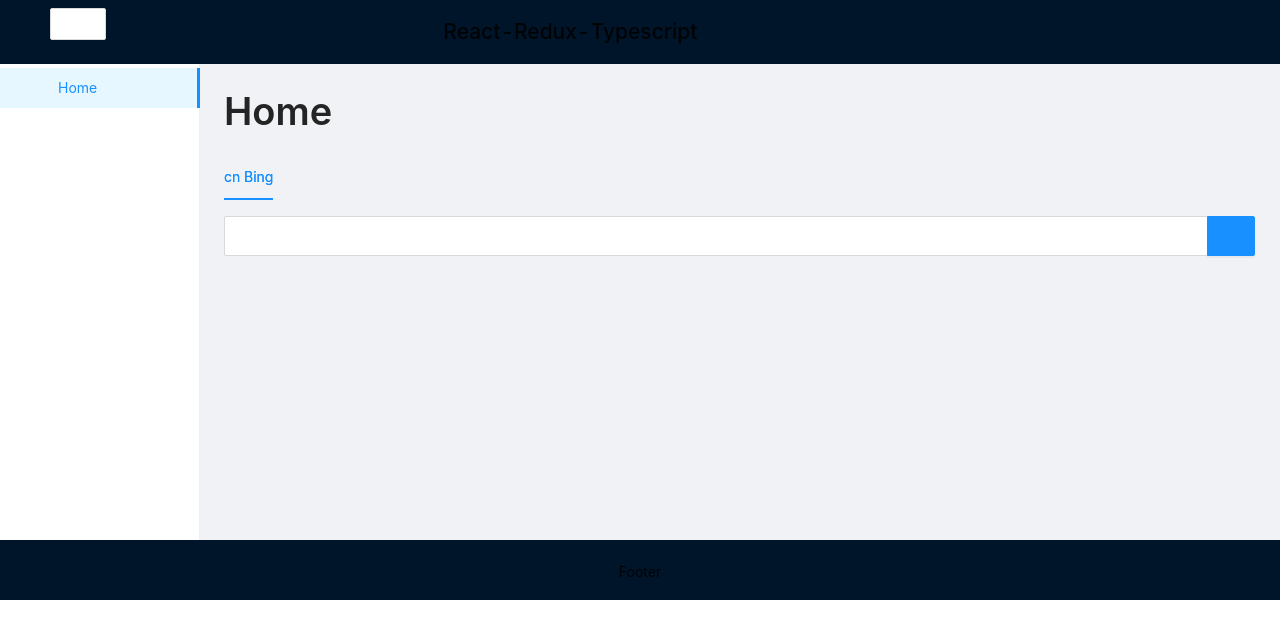
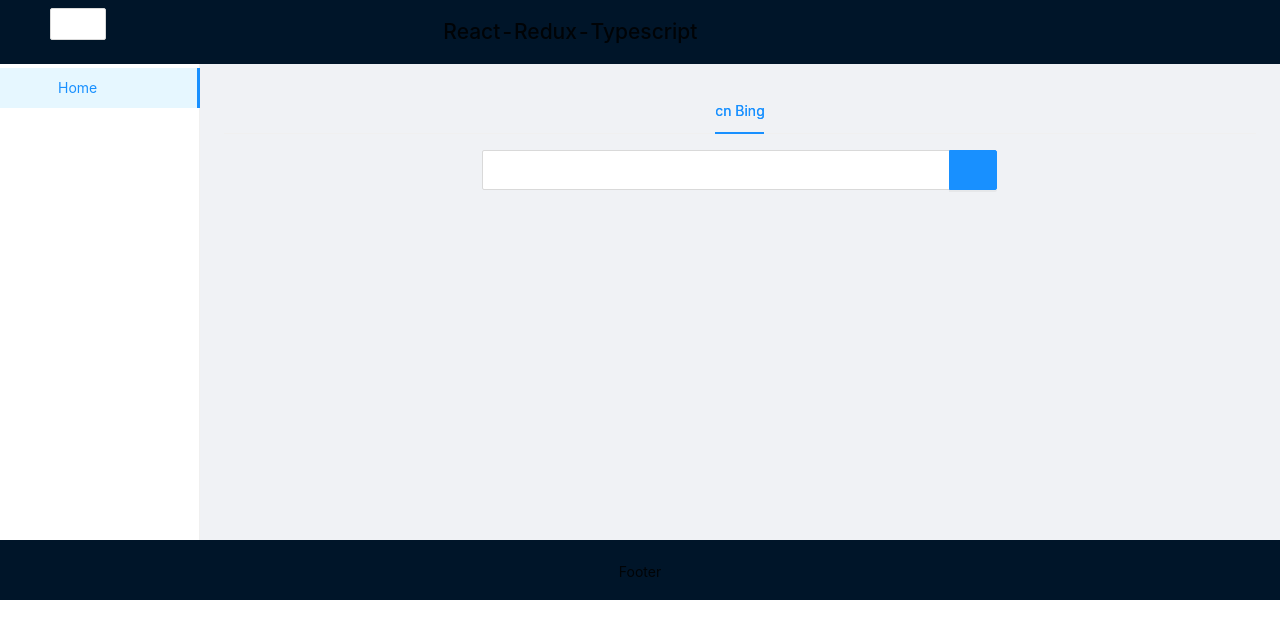
Before and after one commit to impossible98/home-nav-frontend, a React (Vite) app: page / in a window 1280 px wide. Shown: the top 638 px of the page. Built offline with nearby package versions, Linux system fonts and the light colour scheme; some icons are missing.

Commit message:
style: style code

```diff
--- a/src/components/home/Content.tsx
+++ b/src/components/home/Content.tsx
@@ -1,30 +1,44 @@
 // import third-party modules
 import React from "react";
-import { Input, Tabs } from 'antd';
+import { Col, Input, Row, Tabs } from 'antd';
 import { Search } from '@icon-park/react';
 // import local modules
 import { BASE_SEARCH_URL } from "../../utils/constants";
+import "./index.css";
 
 function Content() {
-  function onSearch(value: string) {
+  const onSearch = (value: string) => {
     if (value) {
-      window.open(`${BASE_SEARCH_URL}/search?q=${value}`)
+      window.open(`${BASE_SEARCH_URL}${value}`)
     }
   }
 
   return (
-    <Tabs>
+    <Row
+      align="middle"
+      justify="center" >
+      <Col
+        span={24} >
+        <Tabs
+          centered>
           <Tabs.TabPane
-        tab="cn Bing"
-        key="1">
+            key="1"
+            tab="cn Bing">
+            <Row
+              justify="center">
+              <Col
+                span={12}>
                 <Input.Search
                   allowClear
                   enterButton={<Search />}
                   size="large"
-          onSearch={onSearch}
-        />
+                  onSearch={onSearch} />
+              </Col>
+            </Row>
           </Tabs.TabPane>
         </Tabs>
+      </Col>
+    </Row >
   );
 }
 
--- a/src/pages/Home.tsx
+++ b/src/pages/Home.tsx
@@ -1,13 +1,11 @@
 // import third-party modules
 import React from "react";
-import { Typography } from 'antd';
 // import local modules
 import Content from "../components/home/Content";
 
 function Home() {
   return (
     <div>
-      <Typography.Title>Home</Typography.Title>
       <Content />
     </div>
   );
--- a/src/utils/constants.ts
+++ b/src/utils/constants.ts
@@ -1 +1 @@
-export const BASE_SEARCH_URL = 'https://cn.bing.com/search';
+export const BASE_SEARCH_URL = 'https://cn.bing.com/search?q=';
```
Also changed, not shown: src/components/home/index.css (added). Lines whose indentation alone changed are shown as unchanged.
